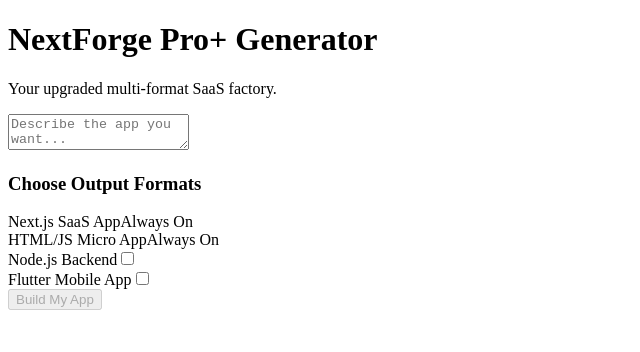
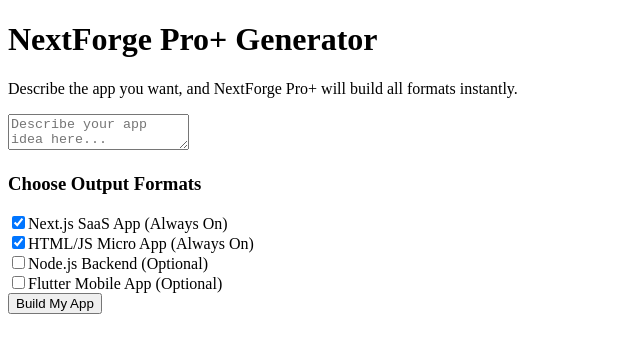
Before and after one commit to nextwaveaisuite/nextforge-proplus, a Next.js app: page / in a window 1280 px wide. Shown: the top 352 px of the page, without its empty margins (0-640 px from the left). Built offline with nearby package versions, Linux system fonts and the light colour scheme.

Commit message:
page.tsx

```diff
--- a/src/app/page.tsx
+++ b/src/app/page.tsx
@@ -1,62 +1,104 @@
 "use client";
 
 import { useState } from "react";
-import FormatToggle from "@/components/FormatToggle";
-import BuildOutput from "@/components/BuildOutput";
 
 export default function Home() {
   const [description, setDescription] = useState("");
   const [loading, setLoading] = useState(false);
+  const [blueprint, setBlueprint] = useState(null);
 
-  const [formats, setFormats] = useState({
-    nextjs: true,       // always ON
-    microapp: true,     // always ON
-    node: false,        // optional
-    flutter: false,     // optional
-  });
+  // Format options
+  const [includeBackend, setIncludeBackend] = useState(false);
+  const [includeFlutter, setIncludeFlutter] = useState(false);
 
-  const [result, setResult] = useState(null);
+  async function buildApp() {
+    setLoading(true);
+    setBlueprint(null);
 
-  async function handleBuild() {
-    setLoading(true);
-    setResult(null);
-
-    const res = await fetch("/api/generate", {
+    const res = await fetch("/api/build", {
       method: "POST",
+      headers: { "Content-Type": "application/json" },
       body: JSON.stringify({
         description,
-        formats,
+        includeBackend,
+        includeFlutter,
       }),
     });
 
     const data = await res.json();
-    setResult(data);
+    setBlueprint(data);
     setLoading(false);
   }
 
   return (
-    <main className="builder-wrapper">
+    <div className="builder-container">
       <h1 className="builder-title">NextForge Pro+ Generator</h1>
-      <p className="builder-sub">Your upgraded multi-format SaaS factory.</p>
+      <p className="builder-subtitle">
+        Describe the app you want, and NextForge Pro+ will build all formats instantly.
+      </p>
 
       <textarea
-        className="builder-textbox"
-        placeholder="Describe the app you want..."
+        className="builder-textarea"
+        placeholder="Describe your app idea here..."
         value={description}
         onChange={(e) => setDescription(e.target.value)}
       />
 
-      <FormatToggle formats={formats} setFormats={setFormats} />
+      {/* FORMAT SELECTOR PANEL */}
+      <div className="format-box">
+        <h3 className="format-title">Choose Output Formats</h3>
+
+        <div className="format-option always-on">
+          <input type="checkbox" checked readOnly />
+          <label>Next.js SaaS App (Always On)</label>
+        </div>
+
+        <div className="format-option always-on">
+          <input type="checkbox" checked readOnly />
+          <label>HTML/JS Micro App (Always On)</label>
+        </div>
+
+        <div className="format-option">
+          <input
+            type="checkbox"
+            checked={includeBackend}
+            onChange={() => setIncludeBackend(!includeBackend)}
+          />
+          <label>Node.js Backend (Optional)</label>
+        </div>
+
+        <div className="format-option">
+          <input
+            type="checkbox"
+            checked={includeFlutter}
+            onChange={() => setIncludeFlutter(!includeFlutter)}
+          />
+          <label>Flutter Mobile App (Optional)</label>
+        </div>
+      </div>
 
       <button
         className="builder-button"
-        disabled={loading || !description}
-        onClick={handleBuild}
+        disabled={loading}
+        onClick={buildApp}
       >
-        {loading ? "Building…" : "Build My App"}
+        {loading ? "Building..." : "Build My App"}
       </button>
 
-      {result && <BuildOutput result={result} />}
-    </main>
+      {blueprint && (
+        <div className="result-box">
+          <h3>Blueprint Ready</h3>
+          <pre>{JSON.stringify(blueprint, null, 2)}</pre>
+
+          <a
+            href={blueprint.zipUrl}
+            className="download-button"
+            download
+          >
+            Download ZIP
+          </a>
+        </div>
+      )}
+    </div>
   );
 }
```
